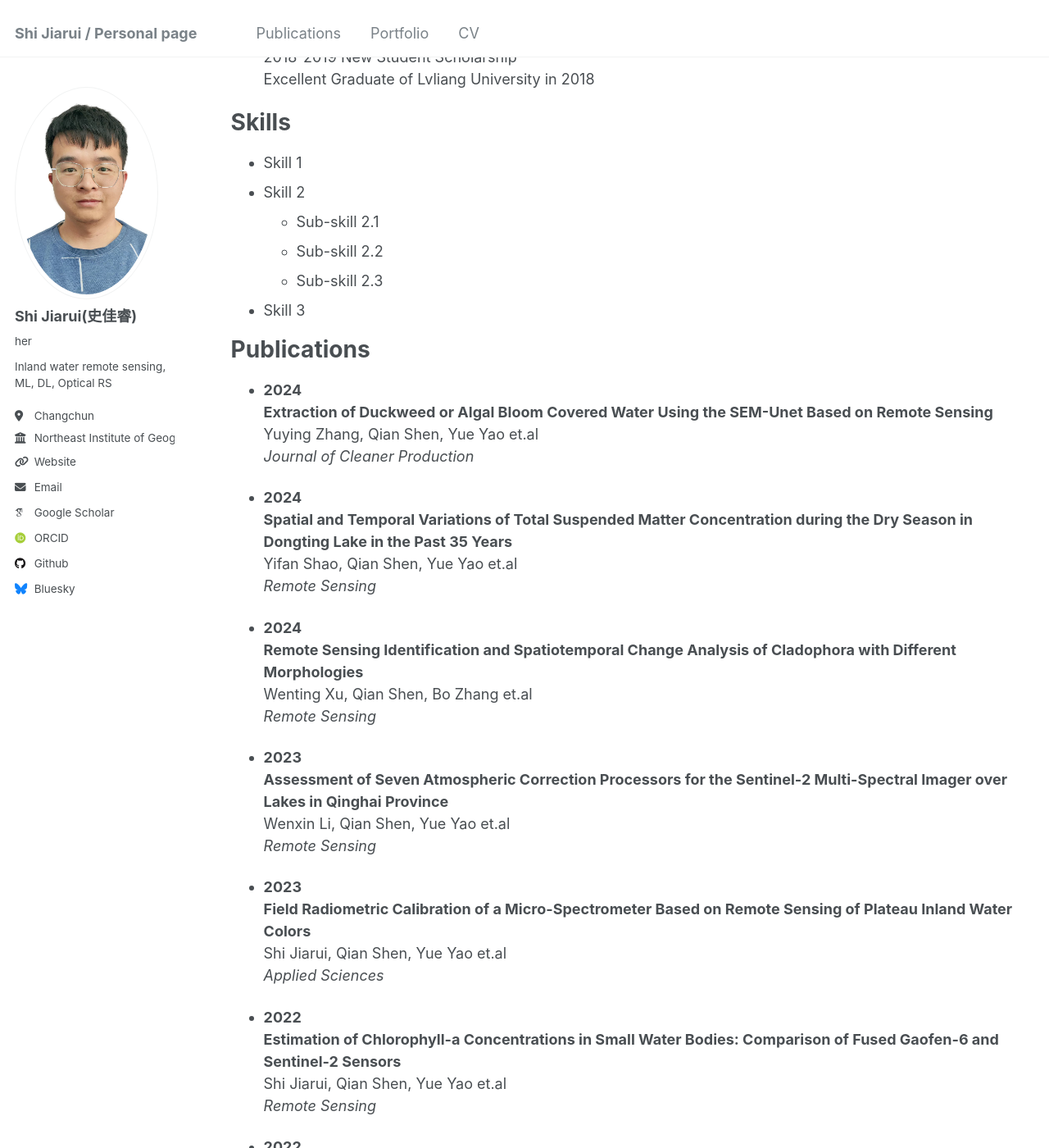
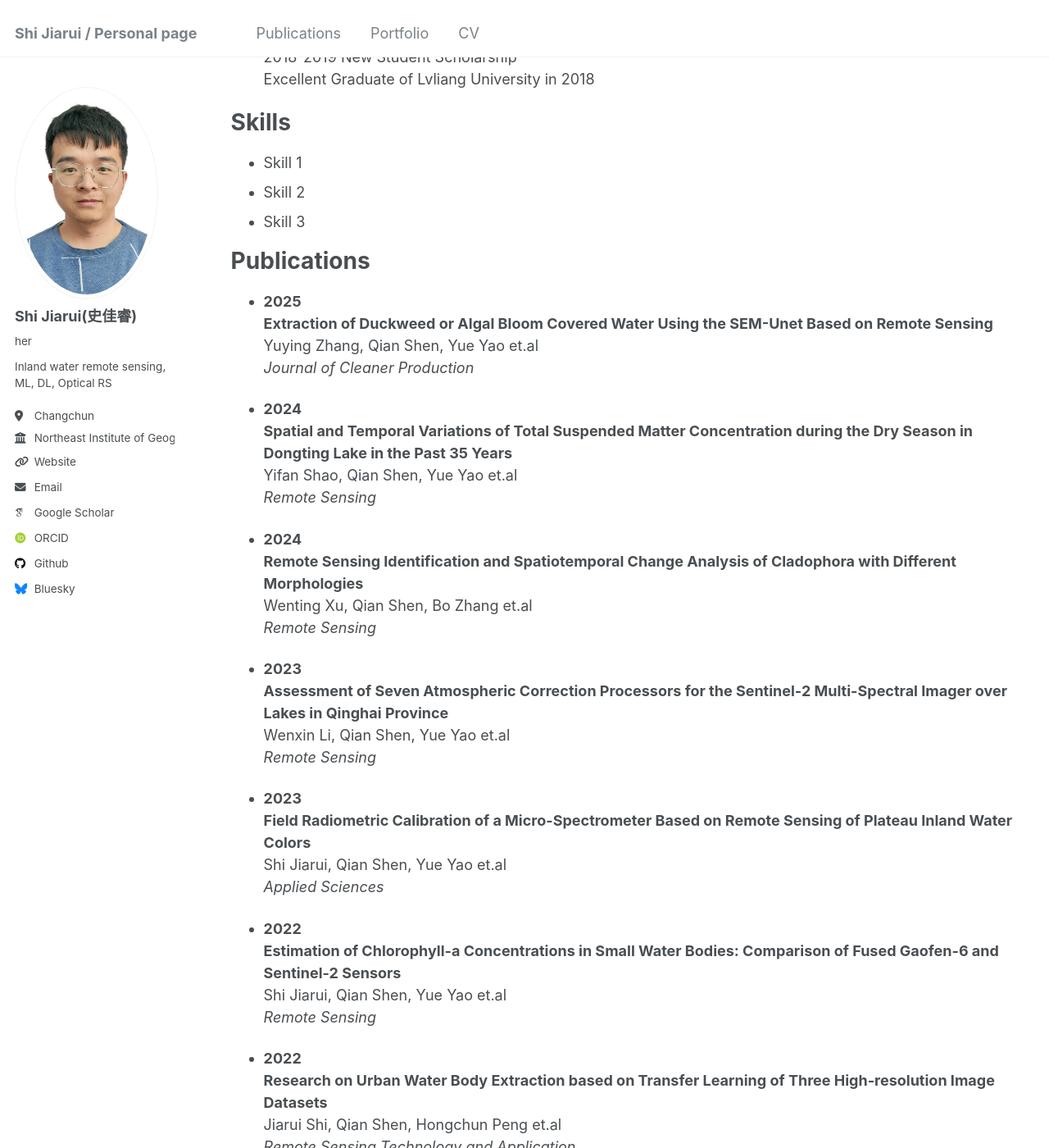
Before and after one commit to Shi-Jiarui/Shi-Jiarui.github.io, a Jekyll site: the page built from _pages/cv.md, in a window 1280 px wide and 1400 px high, scrolled down 599 px. Shown: the whole window at 82% size. Built offline with Jekyll 4.4.1, drawn with Linux system fonts in a browser that asks for light colours; some web fonts are replaced; a script that is not in the unit is left out; some of the changed text lies outside the part shown.

Commit message:
Update cv.md

```diff
--- a/_pages/cv.md
+++ b/_pages/cv.md
@@ -34,14 +34,11 @@ Skills
 ======
 * Skill 1
 * Skill 2
-  * Sub-skill 2.1
-  * Sub-skill 2.2
-  * Sub-skill 2.3
 * Skill 3
 
 Publications
 ======
-- **2024**
+- **2025**
   **Extraction of Duckweed or Algal Bloom Covered Water Using the SEM-Unet Based on Remote Sensing**
   Yuying Zhang, Qian Shen, Yue Yao et.al
   *Journal of Cleaner Production*
@@ -75,12 +72,13 @@ Publications
   **Research on Urban Water Body Extraction based on Transfer Learning of Three High-resolution Image Datasets**
   Jiarui Shi, Qian Shen, Hongchun Peng et.al
   *Remote Sensing Technology and Application*
+<!--
 Talks
 ======
   <ul>{% for post in site.talks reversed %}
     {% include archive-single-talk-cv.html  %}
   {% endfor %}</ul>
-<!--
+
 Teaching
 ======
   <ul>{% for post in site.teaching reversed %}
```
